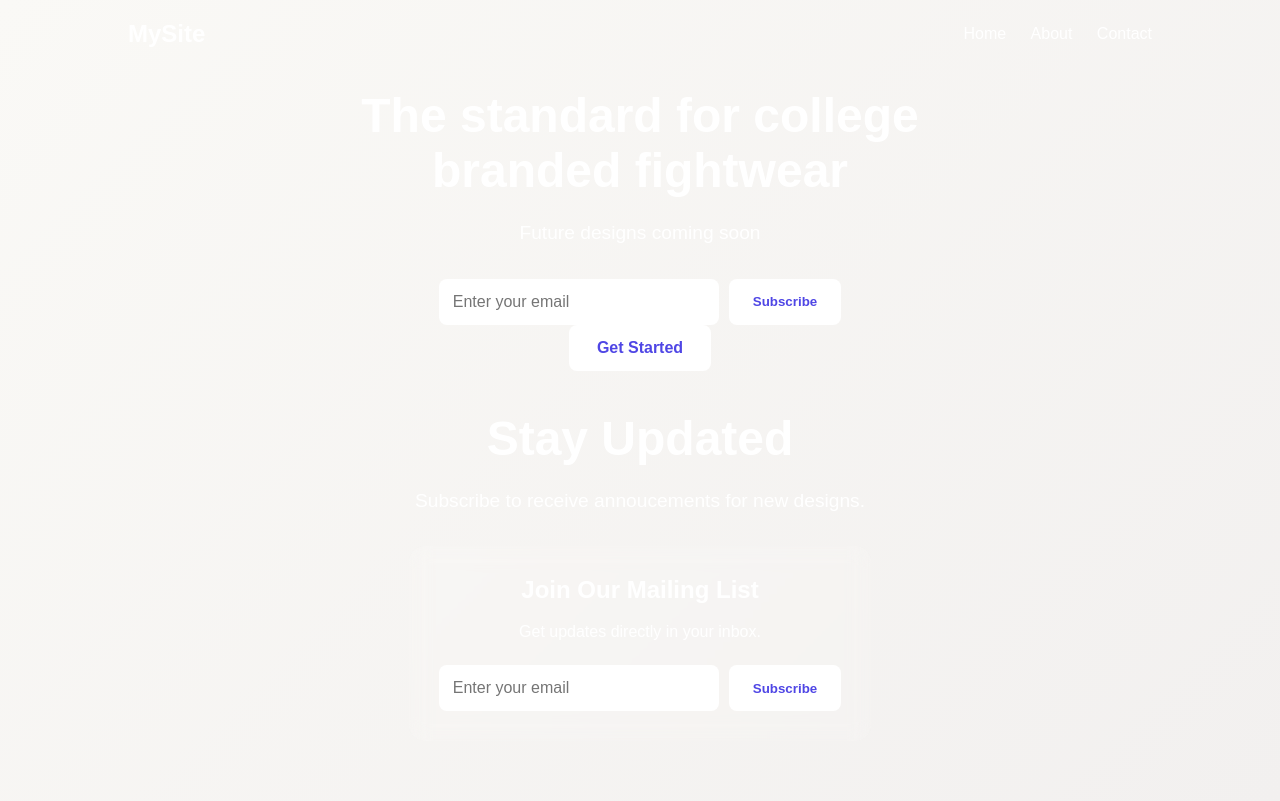
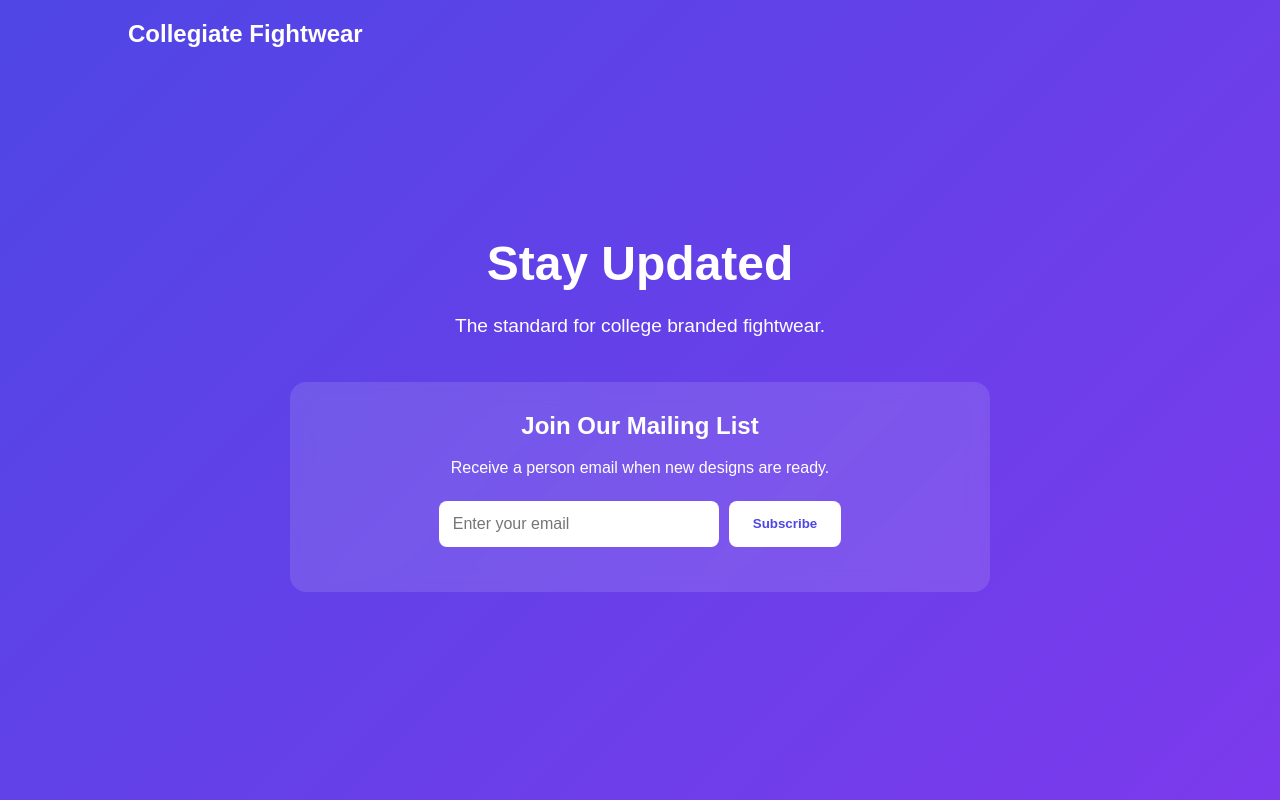
Before and after one commit to collegiatefightwear/collegiatefightwear.github.io, a plain HTML site: page index.html in a window 1280 px wide. Drawn offline with Linux system fonts and the light colour scheme.

Commit message:
Update index.html

```diff
--- a/index.html
+++ b/index.html
@@ -14,7 +14,7 @@
     }
 
     body {
-      background: linear-gradient(135deg, #FAF9F6, #F2F0EF);
+      background: linear-gradient(135deg, #4f46e5, #7c3aed);
       color: white;
       min-height: 100vh;
       display: flex;
@@ -45,11 +45,12 @@
       justify-content: center;
       align-items: center;
       text-align: center;
-      padding: 20px;
+      padding: 40px 20px;
     }
 
     .hero-content {
       max-width: 700px;
+      width: 100%;
     }
 
     .hero h1 {
@@ -59,24 +60,10 @@
 
     .hero p {
       font-size: 1.2rem;
-      margin-bottom: 30px;
+      margin-bottom: 40px;
       line-height: 1.6;
     }
 
-    .btn {
-      display: inline-block;
-      padding: 14px 28px;
-      background: white;
-      color: #4f46e5;
-      text-decoration: none;
-      border-radius: 8px;
-      font-weight: bold;
-      transition: 0.3s;
-    }
-
-    .btn:hover {
-      transform: translateY(-3px);
-    }
     .subscribe-box {
       background: rgba(255, 255, 255, 0.12);
       padding: 30px;
@@ -124,6 +111,11 @@
       transform: translateY(-2px);
     }
 
+    #message {
+      margin-top: 15px;
+      font-size: 0.95rem;
+    }
+
     footer {
       text-align: center;
       padding: 20px;
@@ -144,6 +136,15 @@
         flex-direction: column;
         gap: 10px;
       }
+
+      .subscribe-form {
+        flex-direction: column;
+      }
+
+      .subscribe-form input,
+      .subscribe-form button {
+        width: 100%;
+      }
     }
   </style>
 </head>
@@ -151,48 +152,23 @@
 <body>
 
   <nav>
-    <div class="logo">MySite</div>
+    <div class="logo">Collegiate Fightwear</div>
 
-    <div class="nav-links">
-      <a href="#">Home</a>
-      <a href="#">About</a>
-      <a href="#">Contact</a>
-    </div>
   </nav>
 
-  <section class="hero">
-    <div class="hero-content">
-      <h1>The standard for college branded fightwear</h1>
 
-      <p>
-       Future designs coming soon
-      </p>
-      <form class="subscribe-form" onsubmit="subscribe(event)">
-          <input
-            type="email"
-            id="email"
-            placeholder="Enter your email"
-            required
-          />
-
-          <button type="submit">Subscribe</button>
-        </form>
-
-      <a href="#" class="btn">Get Started</a>
-    </div>
-  </section>
   <section class="hero">
     <div class="hero-content">
       <h1>Stay Updated</h1>
 
       <p>
-        Subscribe to receive annoucements for new designs.
+        The standard for college branded fightwear.
       </p>
 
       <div class="subscribe-box">
         <h2>Join Our Mailing List</h2>
 
-        <p>Get updates directly in your inbox.</p>
+        <p>Receive a person email when new designs are ready.</p>
 
         <form class="subscribe-form" onsubmit="subscribe(event)">
           <input
```
